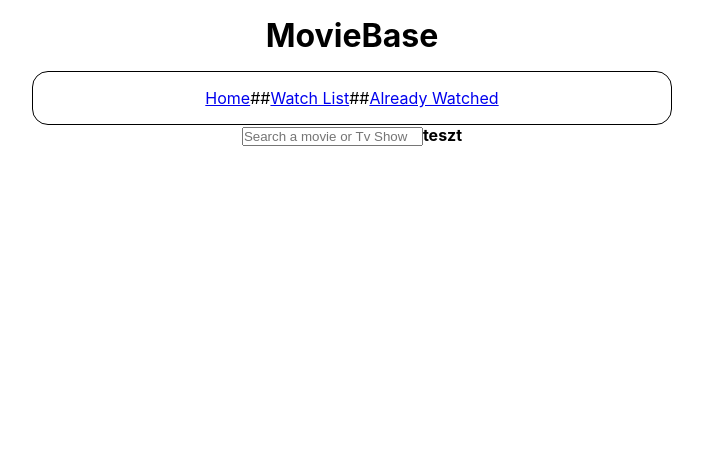
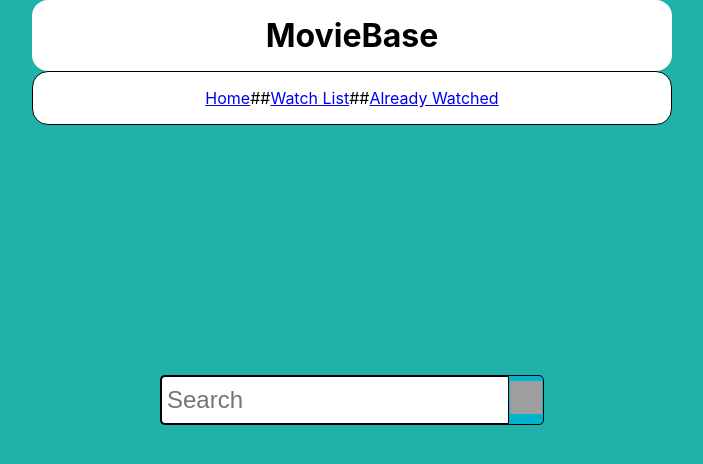
Before and after one commit to belbanas/omdb-szamitosok, a React (Create React App) app: page / in a window 1280 px wide. Shown: the top 464 px of the page, without its empty margins (288-991 px from the left). Built offline with nearby package versions, Linux system fonts and the light colour scheme; grey boxes are pictures that could not be loaded.

Commit message:
search bar finished

```diff
--- a/package.json
+++ b/package.json
@@ -3,6 +3,7 @@
   "version": "0.1.0",
   "private": true,
   "dependencies": {
+    "@material-ui/core": "^4.11.2",
     "@testing-library/jest-dom": "^5.11.8",
     "@testing-library/react": "^11.2.2",
     "@testing-library/user-event": "^12.6.0",
--- a/src/App.js
+++ b/src/App.js
@@ -4,9 +4,18 @@ import Header from './components/layouts/Header';
 import MainPage from './components/MainPage';
 import WatchList from './components/WatchList';
 import AlreadyWatched from './components/AlreadyWatched';
+import { ThemeProvider, createGlobalStyle } from 'styled-components';
+
+const GlobalStyle = createGlobalStyle`
+	body {
+		background: lightseagreen;
+	}
+`;
 
 function App() {
 	return (
+		<ThemeProvider theme={GlobalStyle}>
+			<GlobalStyle />
 			<Router>
 				<div className='App'>
 					<Header />
@@ -15,6 +24,7 @@ function App() {
 					<Route exact path='/seen' component={AlreadyWatched} />
 				</div>
 			</Router>
+		</ThemeProvider>
 	);
 }
 
--- a/src/components/MainPage.js
+++ b/src/components/MainPage.js
@@ -1,18 +1,58 @@
 import React from 'react';
 import styled from 'styled-components';
 
-const SearchBarStyle = styled.div`
-	font-weight: bold;
+const WrapStyle = styled.div`
+	width: 30%;
+	position: absolute;
+	top: 50%;
+	left: 50%;
+	transform: translate(-50%, -50%);
+`;
+
+const SearchStyle = styled.div`
+	position: relative;
+	display: flex;
+`;
+
+const InputStyle = styled.input`
+	width: 5000px;
+	border: 2px solid black;
+	border-right: none;
+	padding: 5px;
+	height: 50px;
+	border-radius: 5px 0 0 5px;
+	outline: none;
+	font-size: 1.5rem;
+`;
+
+const SearchButton = styled.button`
+	width: 500px;
+	height: 50px;
+	border: 1px solid black;
+	background: #00b4cc;
 	text-align: center;
+	color: #fff;
+	border-radius: 0 5px 5px 0;
+	cursor: pointer;
+	font-size: 20px;
 `;
 
 const MainPage = (props) => {
 	return (
 		<React.Fragment>
-			<SearchBarStyle>
-				<input type='text' placeholder='Search a movie or Tv Show'></input>
-				teszt
-			</SearchBarStyle>
+			<WrapStyle>
+				<SearchStyle>
+					<InputStyle placeholder='Search'></InputStyle>
+					<SearchButton>
+						<img
+							src='https://upload.wikimedia.org/wikipedia/commons/thumb/5/55/Magnifying_glass_icon.svg/1200px-Magnifying_glass_icon.svg.png'
+							height='33'
+							width='32'
+							alt=''
+						></img>
+					</SearchButton>
+				</SearchStyle>
+			</WrapStyle>
 		</React.Fragment>
 	);
 };
```
Also changed, not shown: 1 other file (tests, documents, lock files or other folders). Lines whose indentation alone changed are shown as unchanged.
